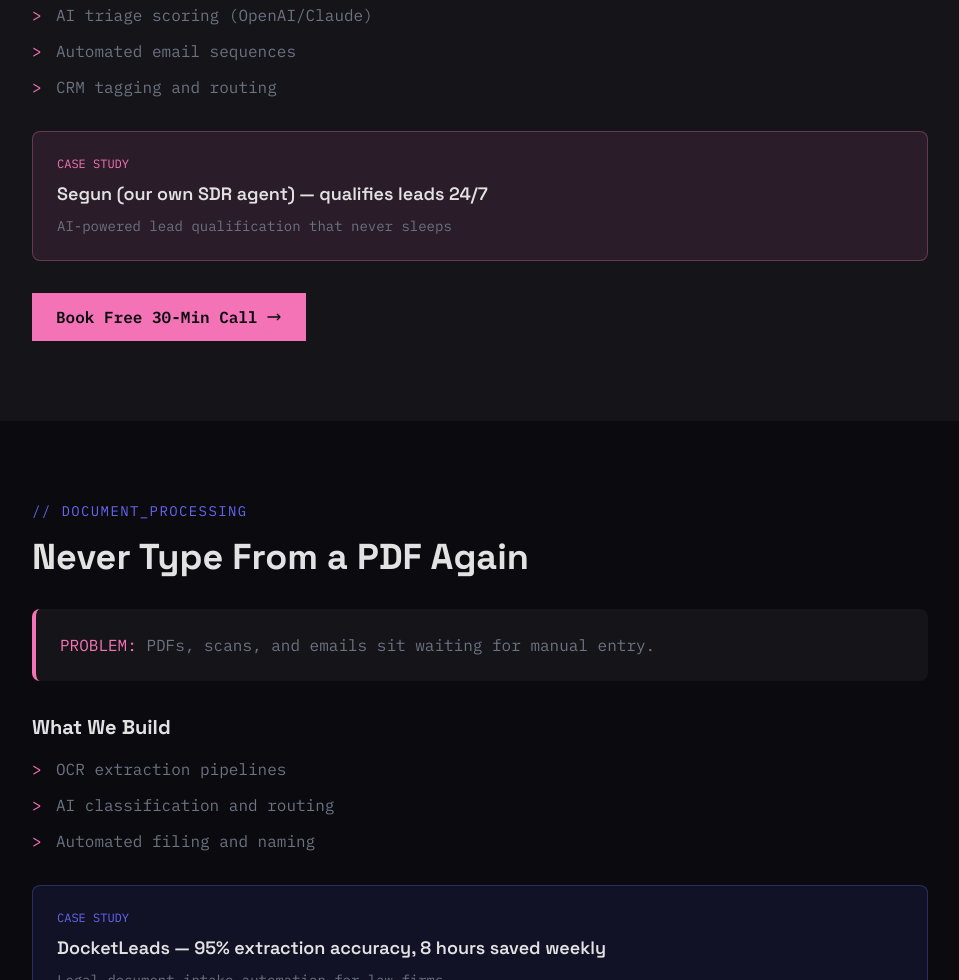
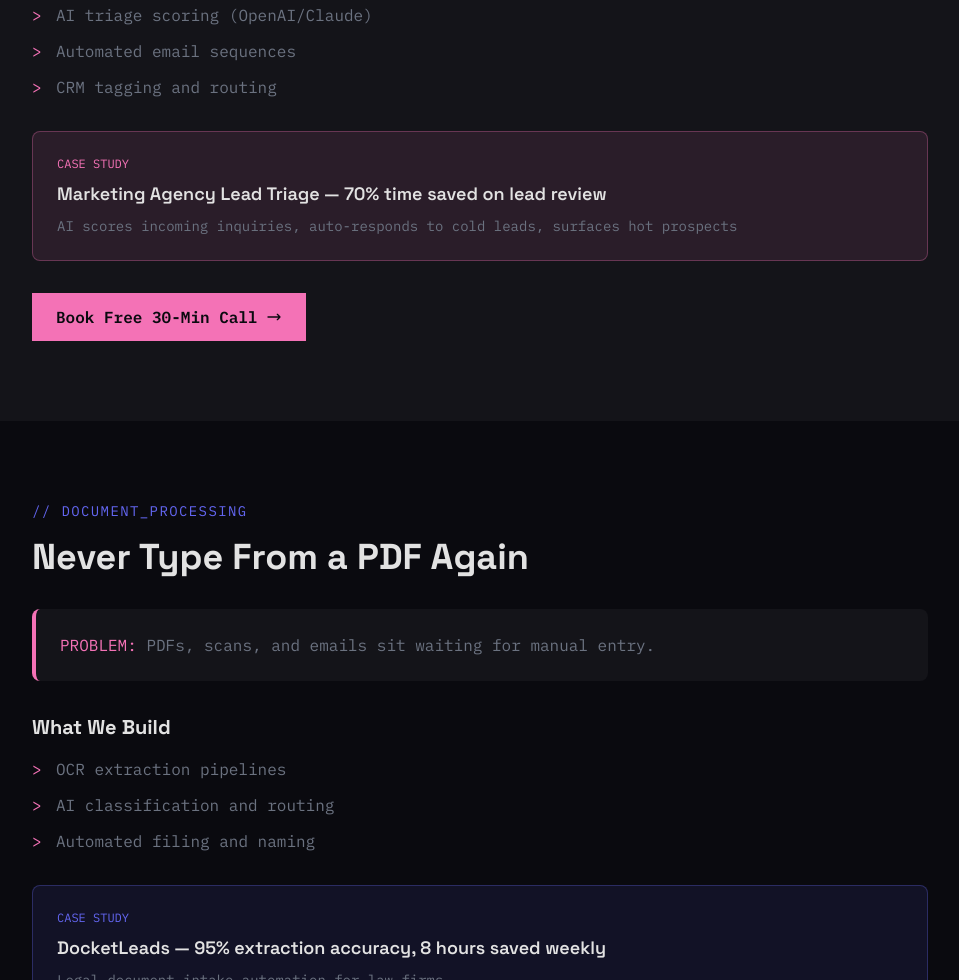
Before and after one commit to andrewa-alt/aremu-consulting-website-2025, a plain HTML site: page services/index.html in a window 1280 px wide. Shown: the part 4073-5053 px from the top of the page, without its empty margins (50-1009 px from the left). Drawn offline with nearby package versions, Linux system fonts and the light colour scheme.

Commit message:
Remove Segun mention, replace with Marketing Agency case study

```diff
--- a/services/index.html
+++ b/services/index.html
@@ -404,8 +404,8 @@
 
                 <div class="bg-[#f472b6]/10 border border-[#f472b6]/30 p-6 rounded-lg mb-8">
                     <div class="font-mono text-xs text-[#f472b6] mb-2">CASE STUDY</div>
-                    <p class="font-display text-lg font-semibold text-[#e2e2e2] mb-2">Segun (our own SDR agent) — qualifies leads 24/7</p>
-                    <p class="font-mono text-sm text-[#6b7280]">AI-powered lead qualification that never sleeps</p>
+                    <p class="font-display text-lg font-semibold text-[#e2e2e2] mb-2">Marketing Agency Lead Triage — 70% time saved on lead review</p>
+                    <p class="font-mono text-sm text-[#6b7280]">AI scores incoming inquiries, auto-responds to cold leads, surfaces hot prospects</p>
                 </div>
 
                 <a href="../index.html#contact-form" class="inline-flex items-center gap-2 px-6 py-3 bg-[#f472b6] text-[#0a0a0f] font-mono font-semibold hover:bg-[#e2e2e2] transition-all">
```
